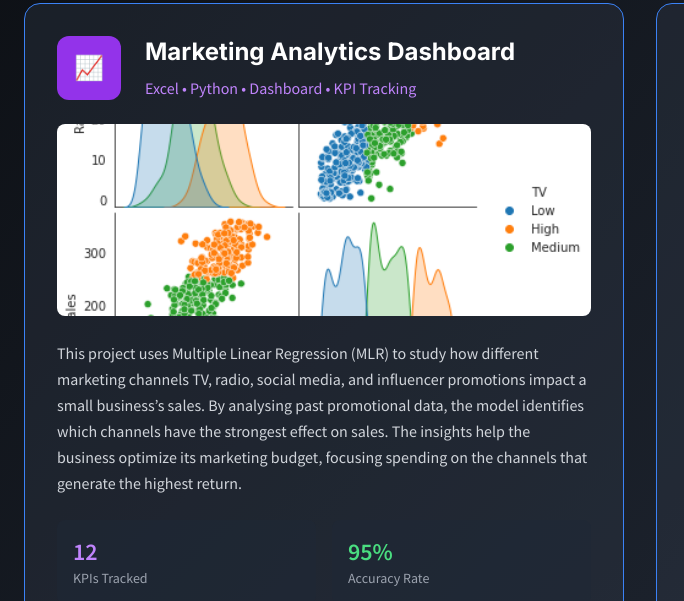
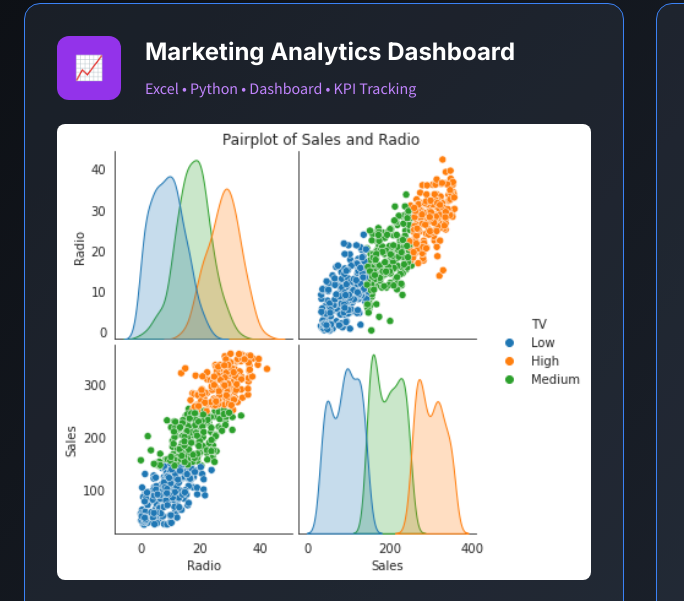
Before and after one commit to Essam-1048/Portfolio.github.io, a plain HTML site: page projects.html in a window 1280 px wide. Shown: the part 1400-2001 px from the top of the page, 0-684 px from the left. Drawn offline with nearby package versions, Linux system fonts and the light colour scheme.

Commit message:
Aligned the picture

```diff
--- a/projects.html
+++ b/projects.html
@@ -301,7 +301,7 @@
                     </div>
 
                     <div class="mb-6">
-                        <img src="resources/image.png" alt="Marketing Dashboard" class="w-full h-48 object-cover rounded-lg mb-4">
+                        <img src="resources/image.png" alt="Marketing Dashboard" class="w-full h-auto object-contain rounded-lg mb-4">
                     </div>
 
                     <p class="text-gray-300 mb-6 leading-relaxed">
```
